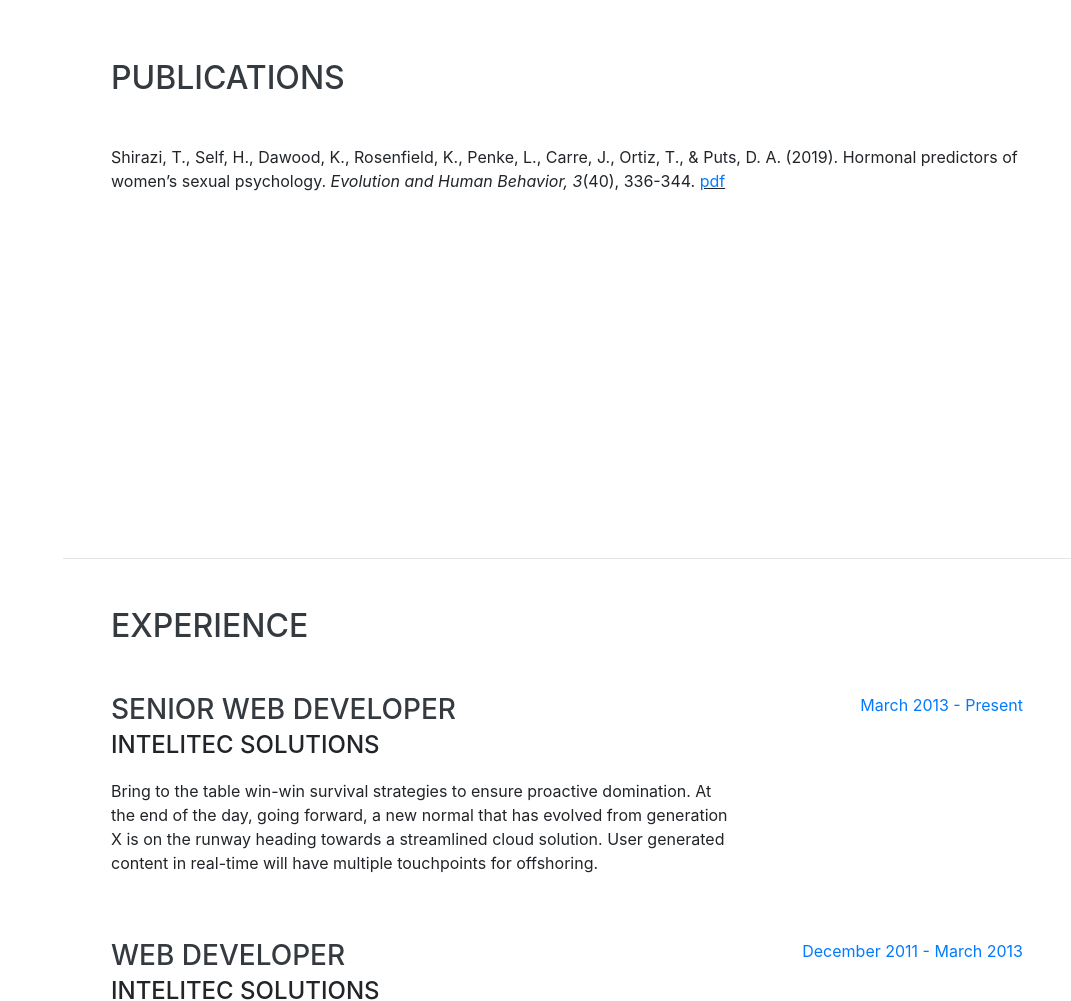
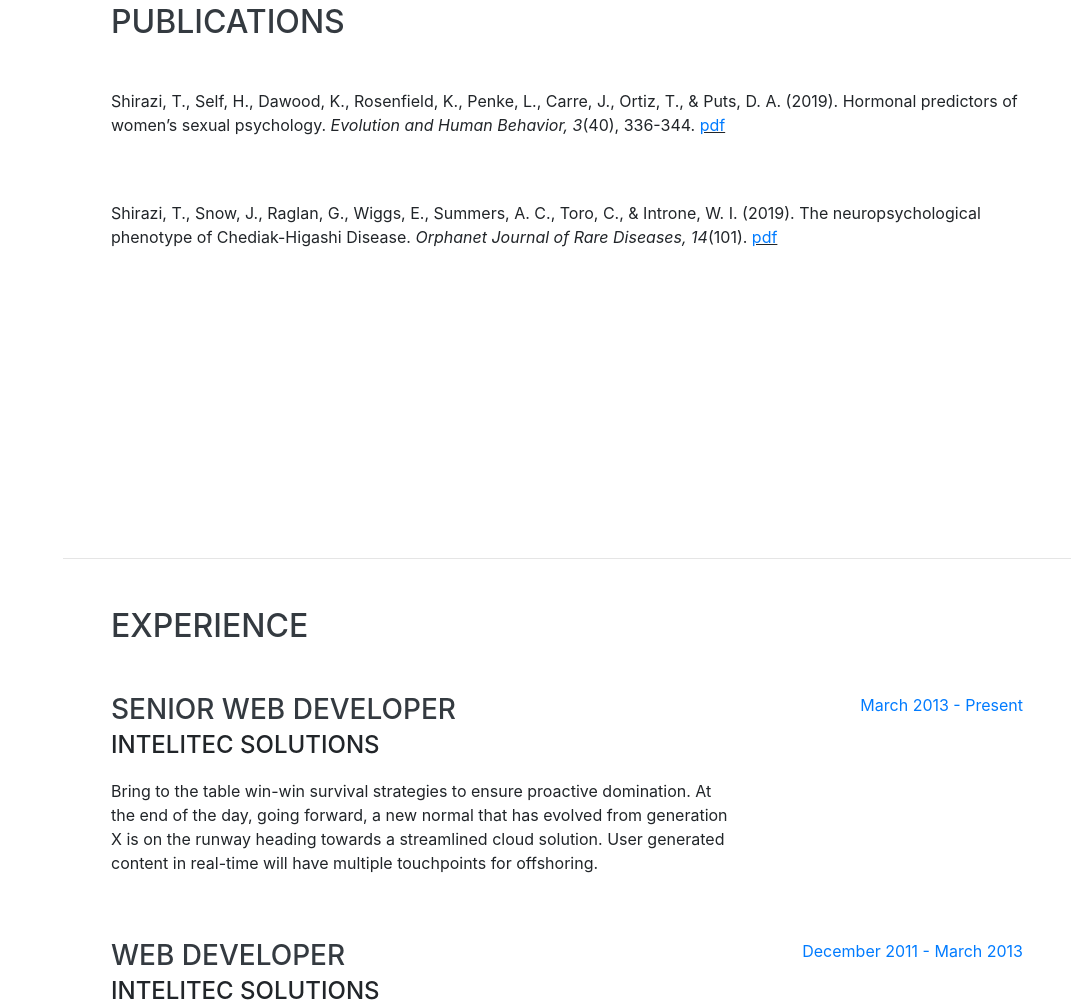
Before and after one commit to taliashirazi/taliashirazi.github.io, a website with bundled scripts: page index.html in a window 1280 px wide. Shown: the part 1844-2845 px from the top of the page, without its empty margins (209-1280 px from the left). Built offline with nearby package versions, Linux system fonts and the light colour scheme; a web font is replaced by a local one.

Commit message:
Update index.html

```diff
--- a/index.html
+++ b/index.html
@@ -142,6 +142,12 @@
         </div>
         <!-- COPY ENDING HERE -->
 
+        <div class="resume-item d-flex flex-column flex-md-row justify-content-between mb-5">
+          <div class="resume-content">
+            <p>Shirazi, T., Snow, J., Raglan, G., Wiggs, E., Summers, A. C., Toro, C., & Introne, W. I. (2019). The neuropsychological phenotype of Chediak-Higashi Disease. <i>Orphanet Journal of Rare Diseases, 14</i>(101). <u><a href="pdf/Shirazi et al 2019 OJRD.pdf">pdf</a></u></p>
+          </div>
+        </div>
+
     </section>
 
     <hr class="m-0">
```
